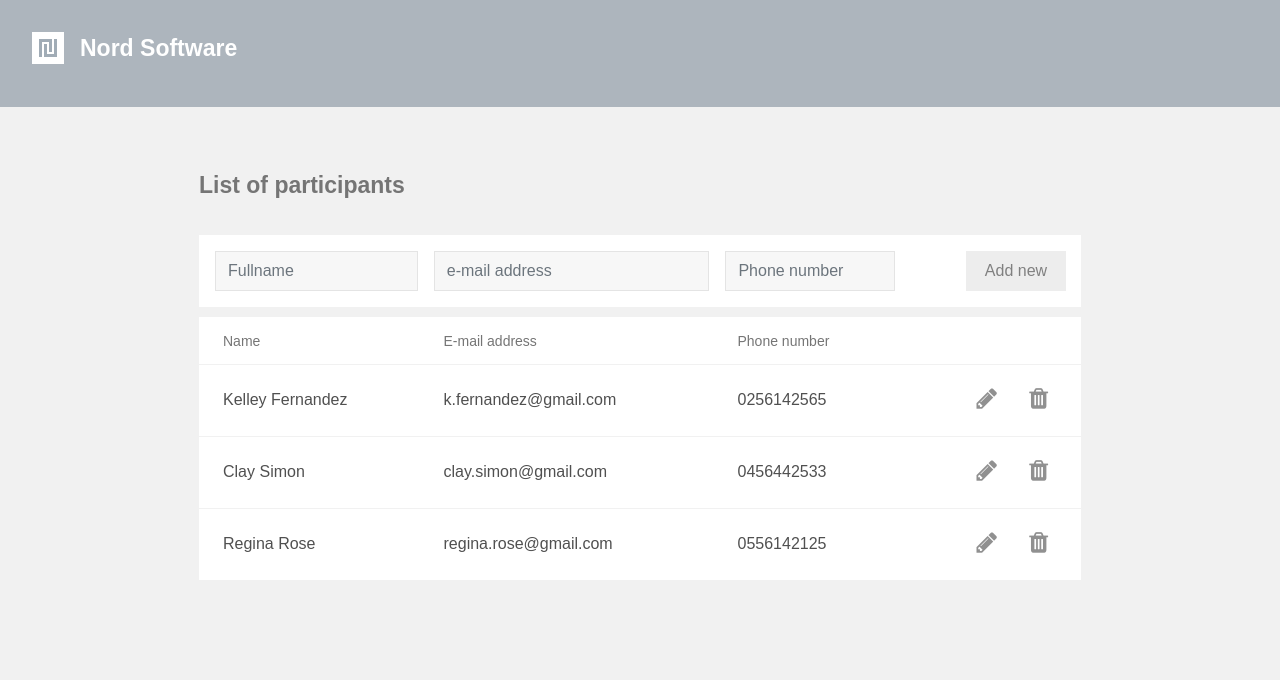
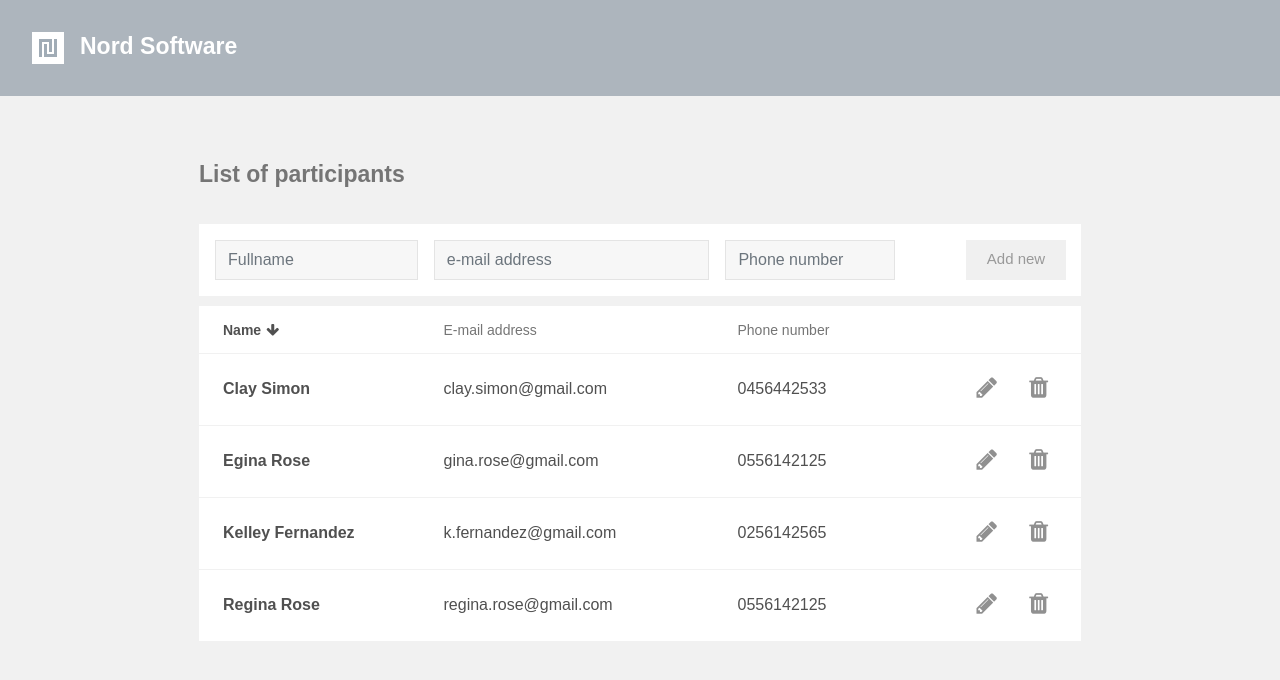
Before and after one commit to hongloans9/DigiaTest, a React (Create React App) app: page / in a window 1280 px wide. Shown: the top 680 px of the page. Built offline with nearby package versions, Linux system fonts and the light colour scheme.

Commit message:
UI update

```diff
--- a/src/components/App.css
+++ b/src/components/App.css
@@ -7,6 +7,9 @@
   color: white;
   padding: 32px;
 }
+.App-header h3 {
+  margin-bottom: 0;
+}
 
 .App-name {
   font-size: 23px;
@@ -15,7 +18,6 @@
 
 .App-name img {
   margin-right: 16px;
-  margin-bottom: 3px;
 }
 
 .App-content{
@@ -51,11 +53,13 @@
   font-weight: 500;
   line-height: 16px;
   height: 48px;
+  cursor: pointer;
 }
 
 .row i {
   font-size: 24px;
   color: #909090;
+  cursor: pointer;
 }
 
 .col-3, .col-4 {
@@ -73,8 +77,8 @@
   color: #505050;
 }
 #sorting {
+  font-weight: 600;
   color: #505050;
-  font-weight: 600;
 }
 #no-sorting i {
   display: none;
@@ -115,12 +119,17 @@
   font-weight: 400;
 }
 .col-md-3 input, .col-name {
-    text-transform: capitalize;
+  text-transform: capitalize;
+  white-space: nowrap;
+  overflow: hidden;
+  white-space: initial;
 }
 .col-md-4 input, .col-mail {
   text-transform: lowercase;
+  white-space: nowrap;
+  overflow: hidden;
+  white-space: initial;
 }
-
 #btn-sub {
   color: #808080;
   width: 100px;
@@ -148,5 +157,10 @@
   font-weight: 500;
   height: 40px;
   border-radius: 0;
+  font-size: 15px;
+  opacity: 0.8;
+}
+.btn:hover {
+  opacity: 1;
   font-size: 16px;
 }
--- a/src/components/add_new_form.js
+++ b/src/components/add_new_form.js
@@ -68,11 +68,15 @@ function validate(values) {
         errors.name = 'Required'
     } else if (values.name.length < 6) {
         errors.name = 'Must be more than 5 characters'
+    } else if (values.name.length > 35) {
+        errors.name = 'Must be less than 35 characters'
     }
     if (!values.email) {
         errors.email = 'Required'
     } else if (!/^[A-Z0-9._%+-]+@[A-Z0-9.-]+\.[A-Z]{2,4}$/i.test(values.email)) {
         errors.email = 'Invalid email address'
+    }  else if (values.email.length > 35) {
+        errors.email = 'Must be less than 35 characters'
     }
     if (!values.phone) {
         errors.phone = 'Required'
--- a/src/components/edit_form.js
+++ b/src/components/edit_form.js
@@ -83,11 +83,15 @@ function validate(values) {
         errors.name = 'Required'
     } else if (values.name.length < 6) {
         errors.name = 'Must be more than 5 characters'
+    } else if (values.name.length > 35) {
+        errors.name = 'Must be less than 35 characters'
     }
     if (!values.email) {
         errors.email = 'Required'
     } else if (!/^[A-Z0-9._%+-]+@[A-Z0-9.-]+\.[A-Z]{2,4}$/i.test(values.email)) {
         errors.email = 'Invalid email address'
+    } else if (values.email.length > 35) {
+        errors.email = 'Must be less than 35 characters'
     }
     if (!values.phone) {
         errors.phone = 'Required'
--- a/src/components/participants_list.js
+++ b/src/components/participants_list.js
@@ -6,7 +6,12 @@ import './App.css';
 
 class ParticipantsList extends Component {
 
+    componentDidMount() {
+        this.sortHandler("name");
+    }
+
     renderParticipants(participant, index) {
+        const { sortByName, sortByEmail, sortByPhone } = this.props.participants;
         if (this.props.selected.id === participant.id) {
             return (
                 <div key={index} className="row">
@@ -16,9 +21,9 @@ class ParticipantsList extends Component {
         } else {
             return (
                 <div key={index} className="row align-items-center">
-                    <div className="col-3 col-name">{participant.name}</div>
-                    <div className="col-4 col-mail">{participant.email}</div>
-                    <div className="col-3">{participant.phone}</div>
+                    <div className="col-3 col-name" id={this.showIcon(sortByName)}>{participant.name}</div>
+                    <div className="col-4 col-mail" id={this.showIcon(sortByEmail)}>{participant.email}</div>
+                    <div className="col-3" id={this.showIcon(sortByPhone)}>{participant.phone}</div>
                     <div className="col" align="right">
                         <i className="fa fa-pencil" onClick={() => this.props.showEditForm(participant)}></i>
                         <i className="fa fa-trash" onClick={() => this.props.deleteParticipant(participant)}></i>
--- a/src/reducers/participants_reducer.js
+++ b/src/reducers/participants_reducer.js
@@ -19,10 +19,16 @@ const initialState = {
             name: 'Regina Rose',
             email: 'regina.rose@gmail.com',
             phone: '0556142125'
+        },
+        {
+            id: 4,
+            name: 'Egina Rose',
+            email: 'gina.rose@gmail.com',
+            phone: '0556142125'
         }
     ],
     isSortAscending: true,
-    sortByName: false,
+    sortByName: true,
     sortByEmail: false,
     sortByPhone: false
 }
@@ -33,7 +39,7 @@ export default function (state = initialState, action) {
             const newParticipant = Object.assign({ id: state.participants.length + 1 }, action.values);
             return {
                 ...state, participants: [newParticipant].concat(state.participants),
-                sortByName: false,
+                sortByName: true,
                 sortByEmail: false,
                 sortByPhone: false
             };
```
